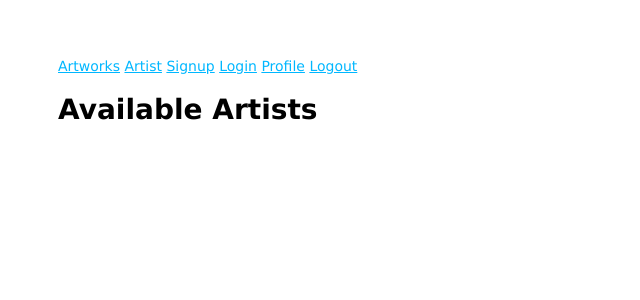
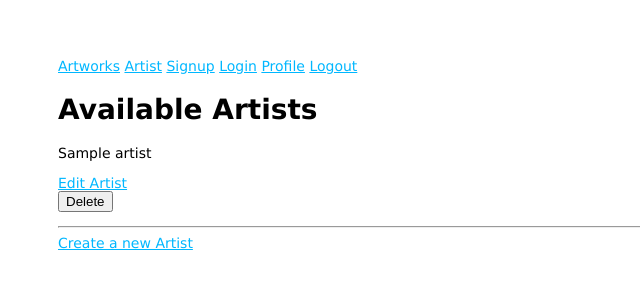
Before and after one commit to Flo-Baker/buena-vista-streetart-club, a Node server app: page /artists/list in a window 1280 px wide. Shown: the top 300 px of the page, without its empty margins (0-640 px from the left). Run offline with Node 20, Linux system fonts and the light colour scheme; tables that the repository leaves empty hold one stand-in row (values such as "Sample post"); some libraries are stand-ins or nearby versions.

Commit message:
all views and routes of artists

```diff
--- a/routes/artist.routes.js
+++ b/routes/artist.routes.js
@@ -3,8 +3,37 @@ const Artist = require("../models/Artist.model");
 const ArtistModel = require("../models/Artist.model");
 
 // GET artists/list
+/*router.get("/list", (req, res, next) => {
+  res.render("artists/list.hbs");
+});*/
+
 router.get("/list", (req, res, next) => {
-  res.render("artists/list.hbs");
+  Artist.find()
+    .then((artists) => {
+      console.log("Here is the list of all artists", artists);
+      res.render("artists/list.hbs", { artists });
+    })
+    .catch((err) => {
+      console.log("An error occured while listing all the artists.");
+    });
+});
+
+// router.get is only to show the form to create an artist
+
+router.get("/create", (req, res, next) => {
+  res.render("artists/create.hbs");
+});
+
+router.post("/create", (req, res, next) => {
+  const { artistName, countryOfOrigin, shortVita } = req.body;
+  Artist.create({ artistName, countryOfOrigin, shortVita })
+    .then((artists) => {
+      console.log("Here is the new artist you have created.", artists);
+      res.redirect("/artists/list");
+    })
+    .catch((err) => {
+      console.log("An error has occured while creating a new artist.");
+    });
 });
 
 // GET details/:id
@@ -14,7 +43,52 @@ router.get("/details/:artistId", (req, res, next) => {
   const { artistId } = req.params;
   Artist.findById(artistId)
     .then((singleArtistFromDB) => {
-      res.render("artists/details.hbs", singleArtistFromDB);
+      res.render("artists/details.hbs", { singleArtistFromDB });
+    })
+    .catch((err) => {
+      console.log(err);
+    });
+});
+
+router.get("/details/:artistId/update", (req, res, next) => {
+  const { artistId } = req.params;
+  Artist.findById(artistId)
+    .then((singleArtistFromDB) => {
+      console.log("Here is your updated artist.", singleArtistFromDB);
+      res.render("artists/update.hbs", { singleArtistFromDB });
+    })
+    .catch((err) => {
+      console.log("An error has occured while updating an artist.");
+    });
+});
+
+router.post("/details/:artistId/update", (req, res, next) => {
+  const { artistId } = req.params;
+  const { artistName, countryOfOrigin, shortVita } = req.body;
+  Artist.findByIdAndUpdate(
+    artistId,
+    { artistName, countryOfOrigin, shortVita },
+    { new: true }
+  )
+    .then((singleArtistFromDB) => {
+      console.log(
+        "Here is the new artist you have updated.",
+        singleArtistFromDB
+      );
+      res.redirect("/artists/list");
+    })
+    .catch((err) => {
+      console.log("An error has occured while updating a new artist.");
+    });
+});
+
+// router.post -> delete an artist
+
+router.post("/details/:artistId/delete", (req, res, next) => {
+  const { artistId } = req.params;
+  Artist.findByIdAndDelete(artistId)
+    .then(() => {
+      res.redirect("/artists/list");
     })
     .catch((err) => {
       console.log(err);
--- a/views/artists/details.hbs
+++ b/views/artists/details.hbs
@@ -1 +1,2 @@
-<h1>Shortvita Artist</h1>
+<h1>This is artist </h1>
+<h2>Shortvita Artist</h2>
--- a/views/artists/list.hbs
+++ b/views/artists/list.hbs
@@ -1 +1,14 @@
 <h1>Available Artists</h1>
+
+{{#each artists}}
+  <p>{{this.artistName}}</p>
+
+  <a href="/artists/details/{{this._id}}/update">Edit Artist</a>
+  <br />
+  <form action="/artists/details/{{this._id}}/delete" method="POST">
+    <button type="submit">Delete</button>
+  </form>
+  <hr />
+{{/each}}
+
+<a href="/artists/create">Create a new Artist</a>
```
Also changed, not shown: views/artists/create.hbs (added, +20 -0 lines), views/artists/update.hbs (added, +22 -0 lines).
